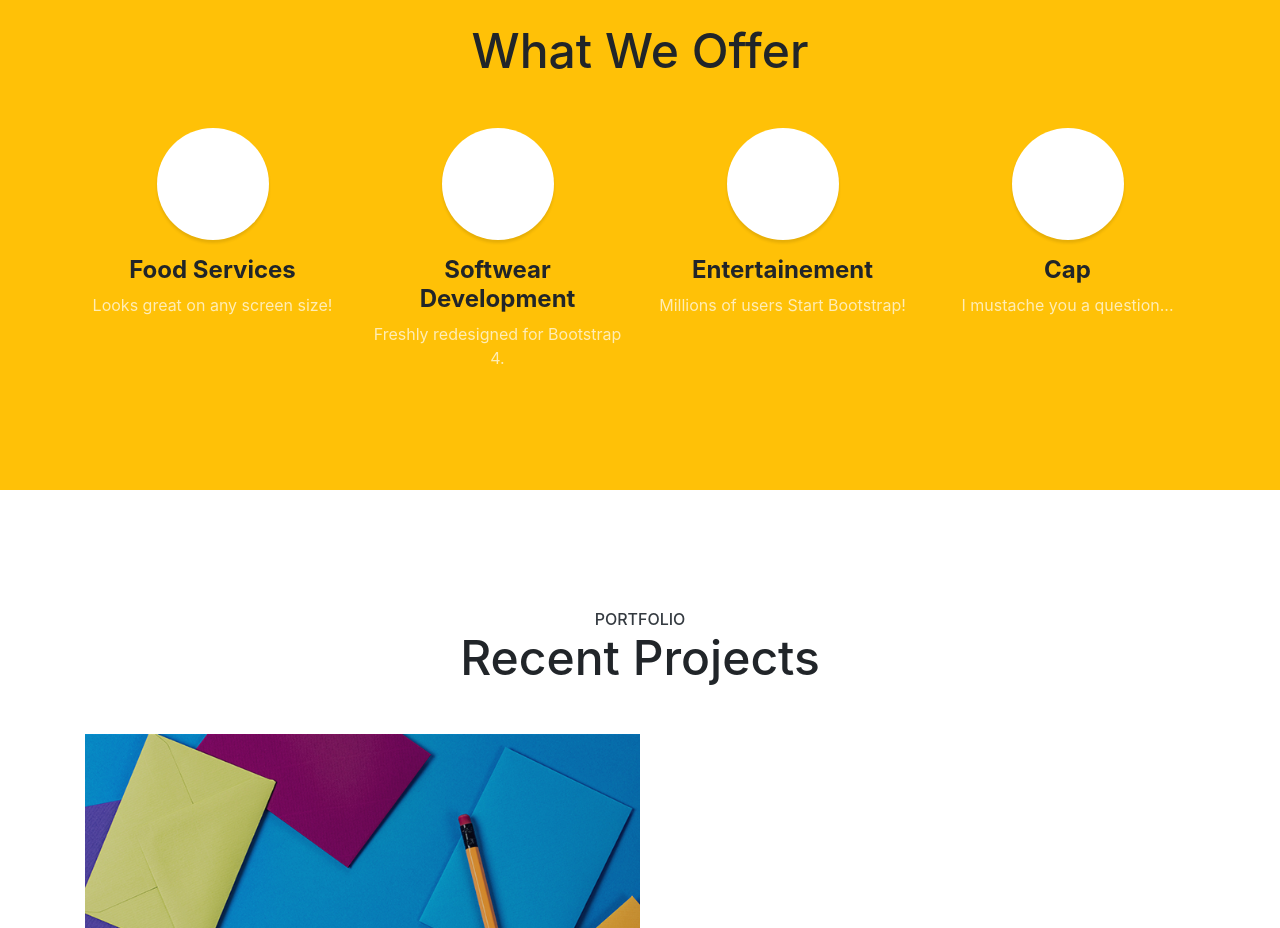
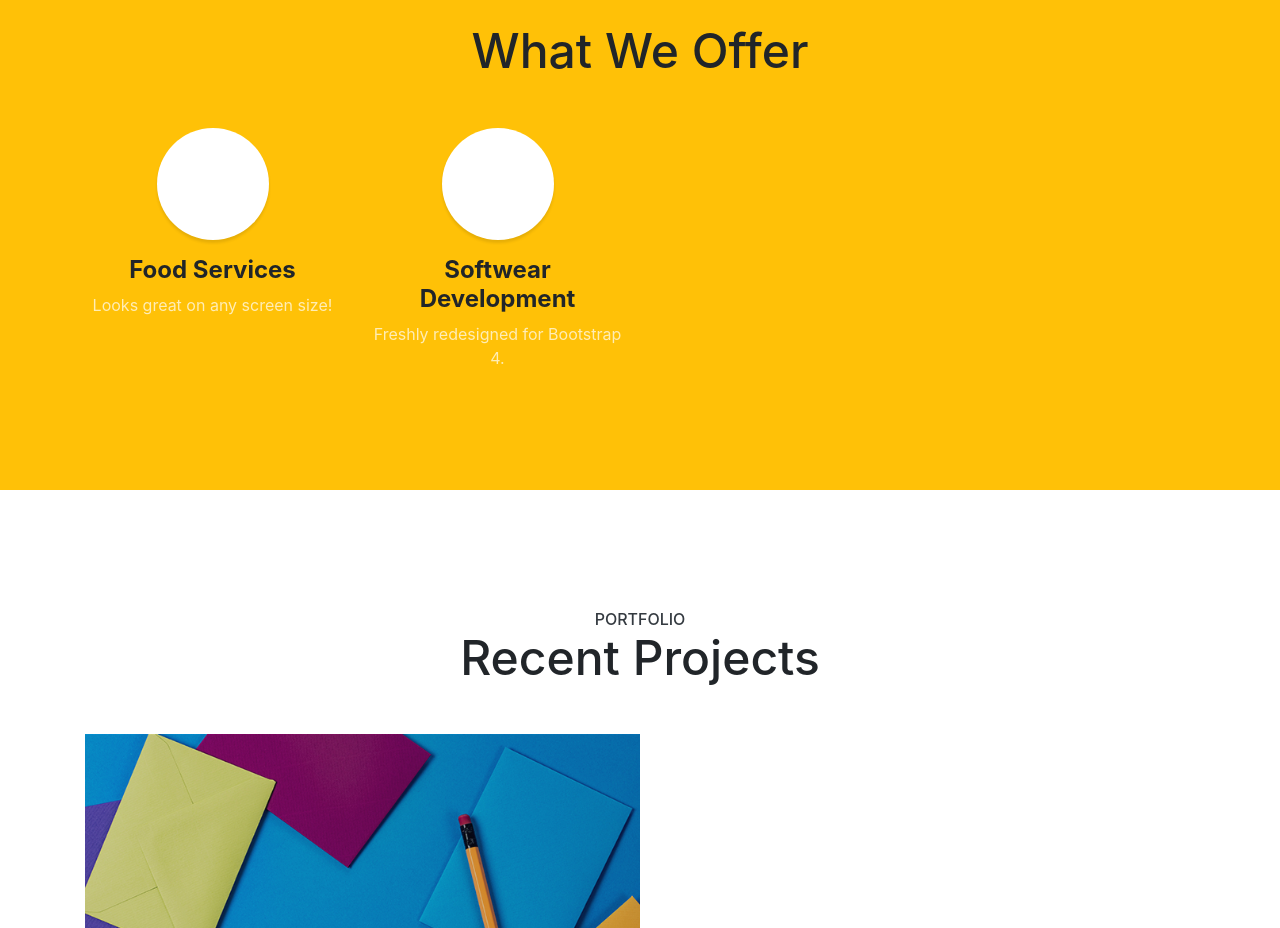
Before and after one commit to bytedopdap/bytedopdap.github.io, a website with bundled scripts: page index.html in a window 1280 px wide. Shown: the part 1300-2228 px from the top of the page. Built offline with nearby package versions, Linux system fonts and the light colour scheme.

Commit message:
Update index.html

```diff
--- a/index.html
+++ b/index.html
@@ -101,25 +101,7 @@
           </h4>
           <p class="text-faded mb-0">Freshly redesigned for Bootstrap 4.</p>
         </div>
-        <div class="col-lg-3 col-md-6 mb-5 mb-md-0">
-          <span class="service-icon rounded-circle mx-auto mb-3">
-          </span>
-          <h4>
-            <strong>Entertainement</strong>
-          </h4>
-          <p class="text-faded mb-0">Millions of users
-            Start Bootstrap!</p>
-        </div>
-        <div class="col-lg-3 col-md-6">
-          <span class="service-icon rounded-circle mx-auto mb-3">
-          </span>
-          <h4>
-            <strong>Cap</strong>
-          </h4>
-          <p class="text-faded mb-0">I mustache you a question...</p>
-        </div>
-      </div>
-    </div>
+
   </section>
 
   <!-- Portfolio -->
```
